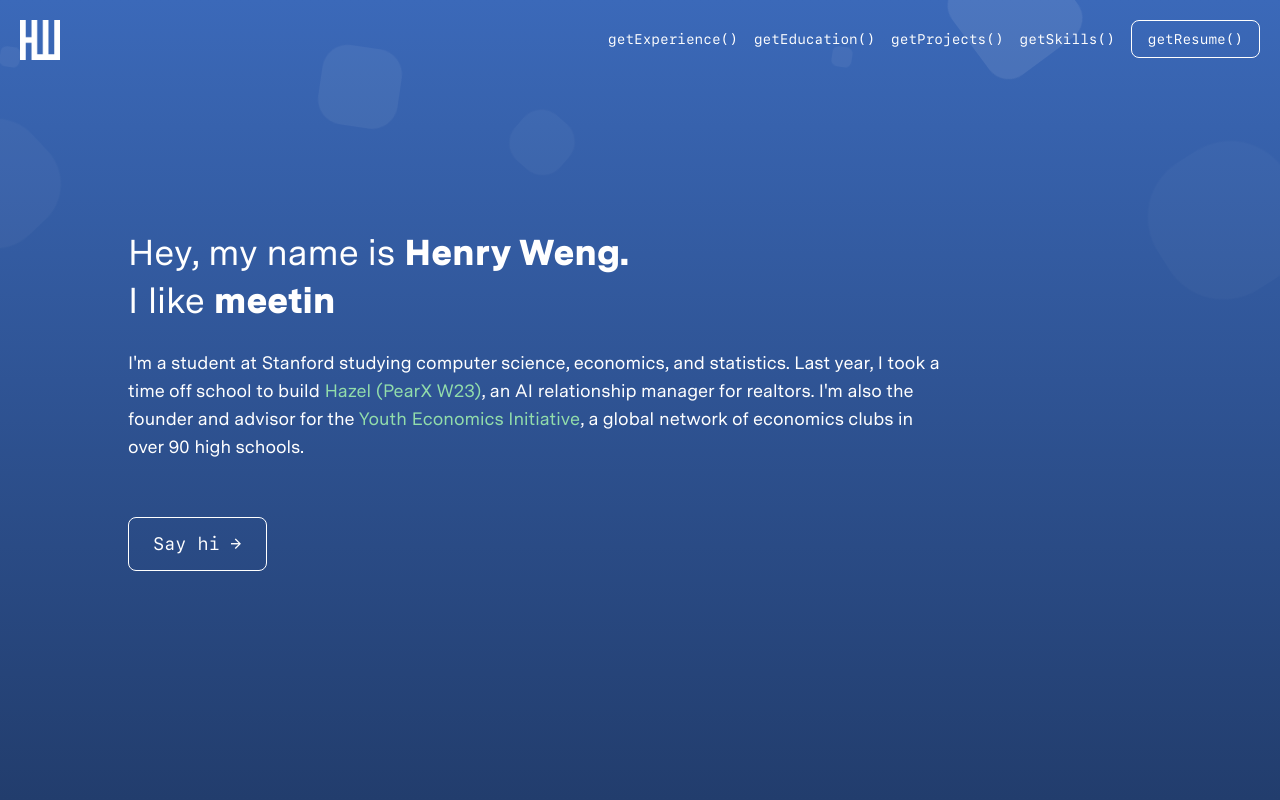
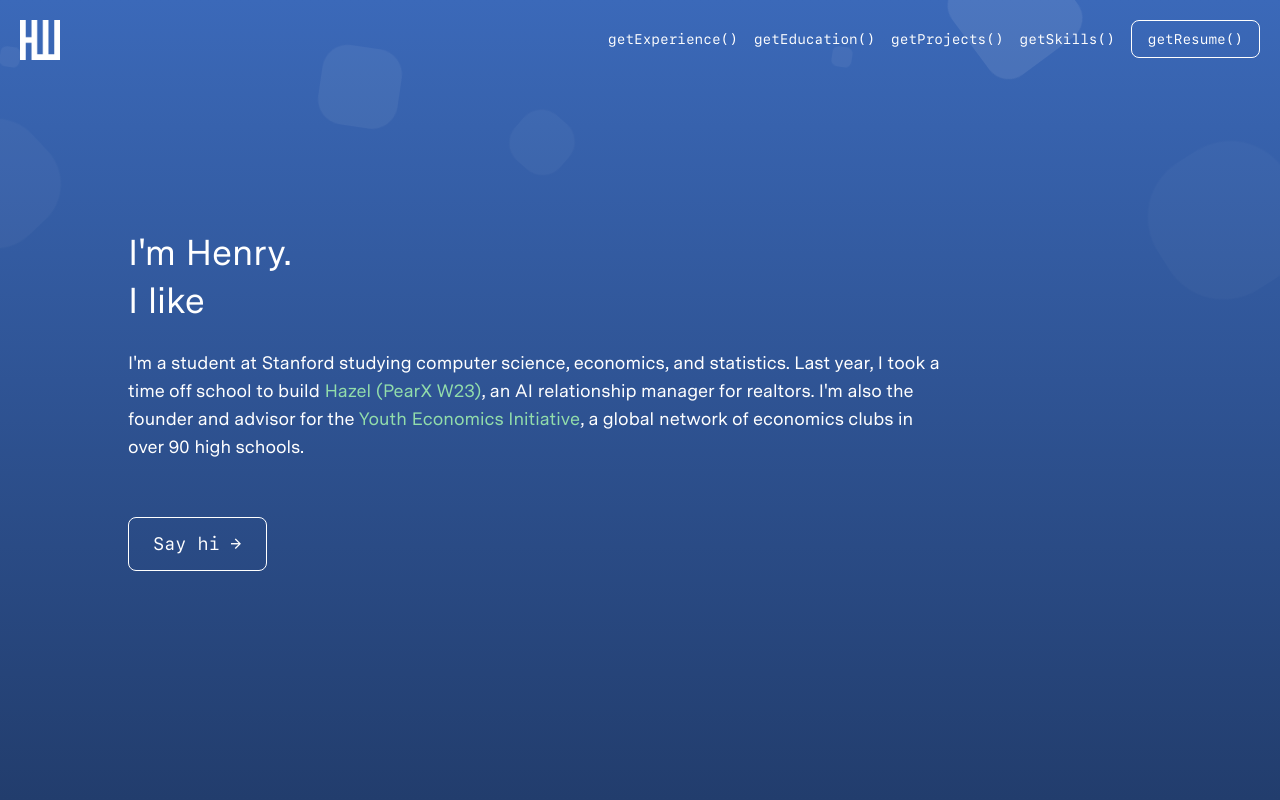
Before and after one commit to henryweng03/personal-site, a React (Create React App) app: page / in a window 1280 px wide. Shown: the top 800 px of the page. Built offline with nearby package versions, Linux system fonts and the light colour scheme.

Commit message:
Remove bold in hero

```diff
--- a/src/sections/hero.js
+++ b/src/sections/hero.js
@@ -22,9 +22,7 @@ const Hero = () => {
         <div className="mx-auto max-w-6xl sm:pl-16 z-0">
           <div className="flex justify-center text-center sm:text-left sm:grid sm:grid-cols-12">
             <div className="sm:col-span-10 md:col-span-9">
-              <h1 className="mx-6 sm:mx-0 hero-header">
-                Hey, my name is <b>Henry Weng.</b>
-              </h1>
+              <h1 className="mx-6 sm:mx-0 hero-header">I'm Henry.</h1>
 
               {/*this div creates flex tag, which is needed to put typewriter & text on same line*/}
               <div className="justify-center sm:justify-start flex hero-header">
@@ -33,13 +31,13 @@ const Hero = () => {
                   <Typewriter
                     options={{
                       strings: [
-                        "<b>solving problems.</b>",
-                        "<b>meeting people.</b>",
-                        "<b>exploring.</b>",
-                        "<b>thinking.</b>",
-                        "<b>building cool stuff.</b>",
-                        "<b>learning.</b>",
-                        "<b>eating good food.</b>",
+                        "solving problems.",
+                        "meeting people.",
+                        "exploring.",
+                        "thinking.",
+                        "building cool stuff.",
+                        "learning.",
+                        "eating good food.",
                       ],
                       autoStart: true,
                       loop: true,
```
